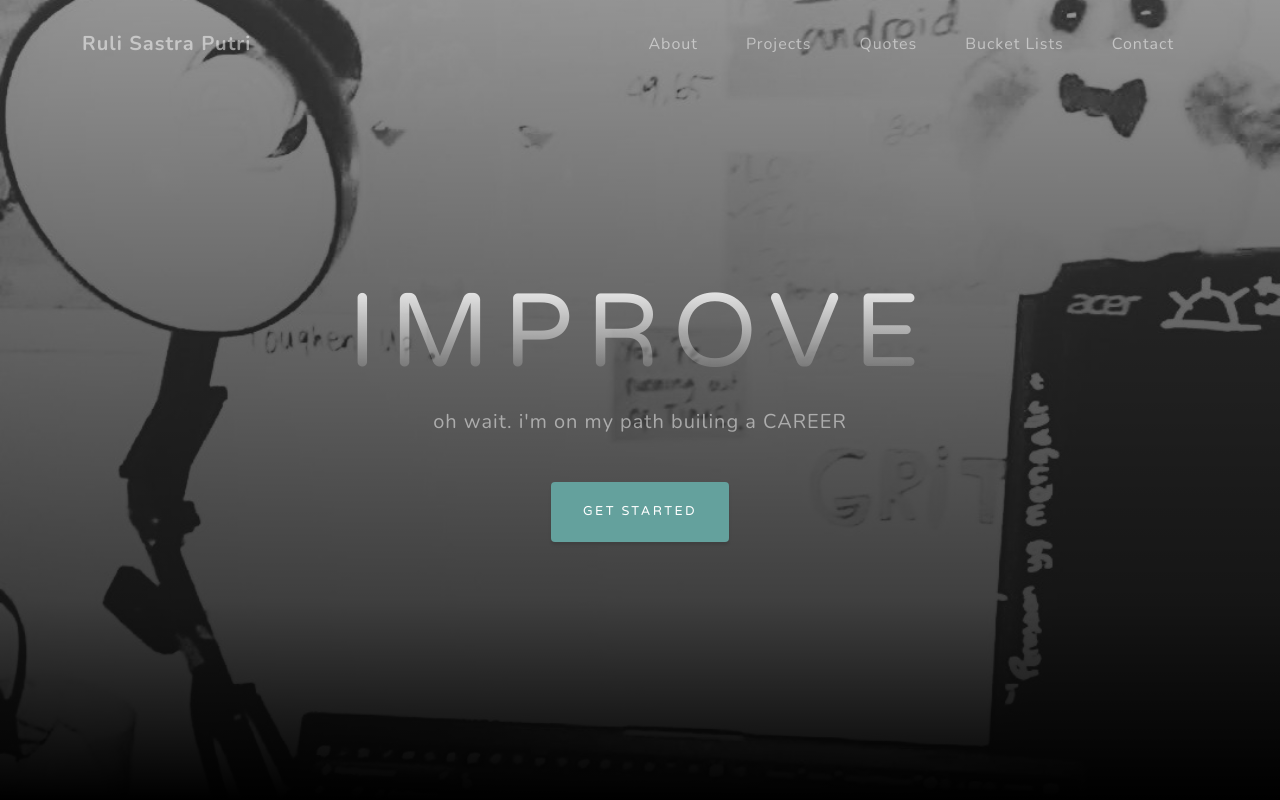
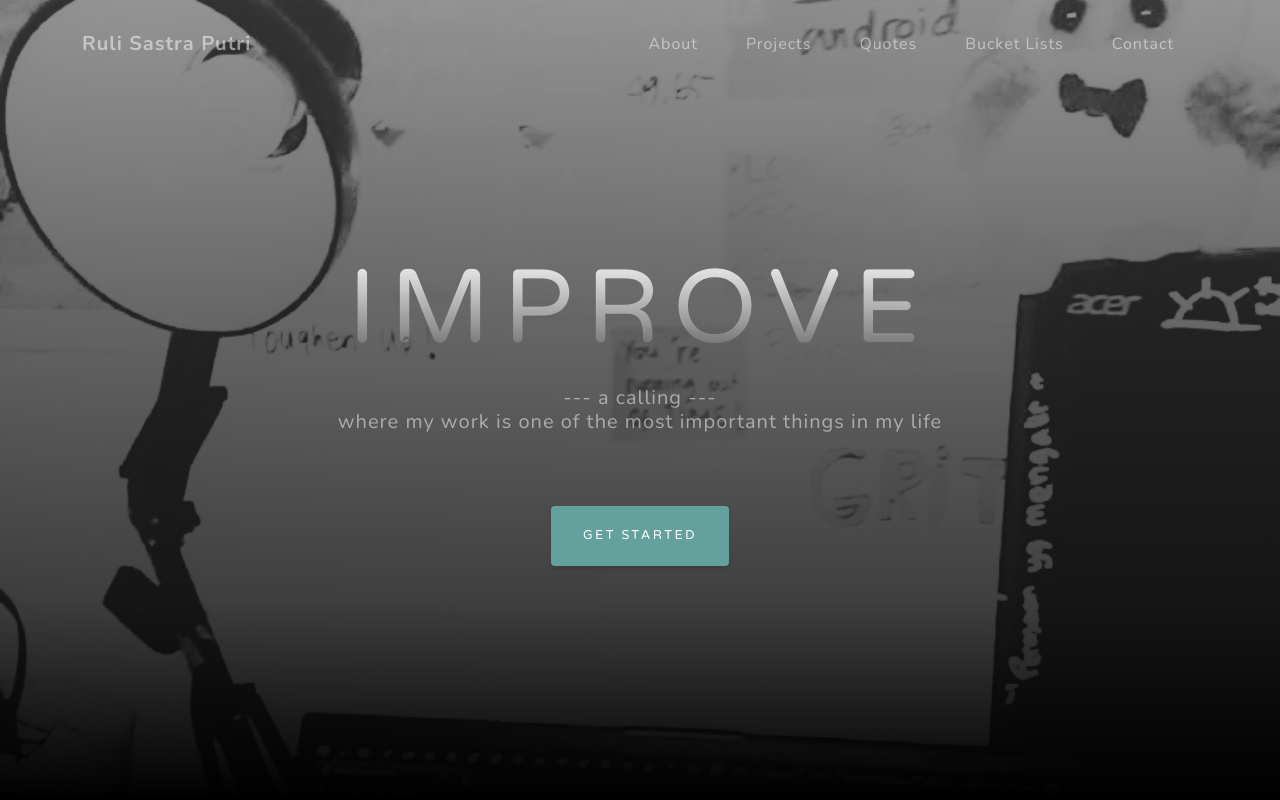
Before and after one commit to rulisastra/rulisastra.github.io, a plain HTML site: page index.html in a window 1280 px wide. Shown: the top 800 px of the page. Drawn offline with nearby package versions, Linux system fonts and the light colour scheme; a script that the page names is missing.

Commit message:
a calling

```diff
--- a/index.html
+++ b/index.html
@@ -56,7 +56,7 @@
             <div class="container d-flex h-100 align-items-center">
                 <div class="mx-auto text-center">
                     <h1 class="mx-auto my-4 text-uppercase">improve</h1>
-                    <h2 class="text-white-50 mx-auto mt-2 mb-5">oh wait. i'm on my path builing a CAREER</h2>
+                    <h5 class="text-white-50 mx-auto mt-2 mb-5">--- a calling ---<br>where my work is one of the most important things in my life</h5></br>
                     <a class="btn btn-primary js-scroll-trigger" href="#about">Get Started</a>
                 </div>
             </div>
```
